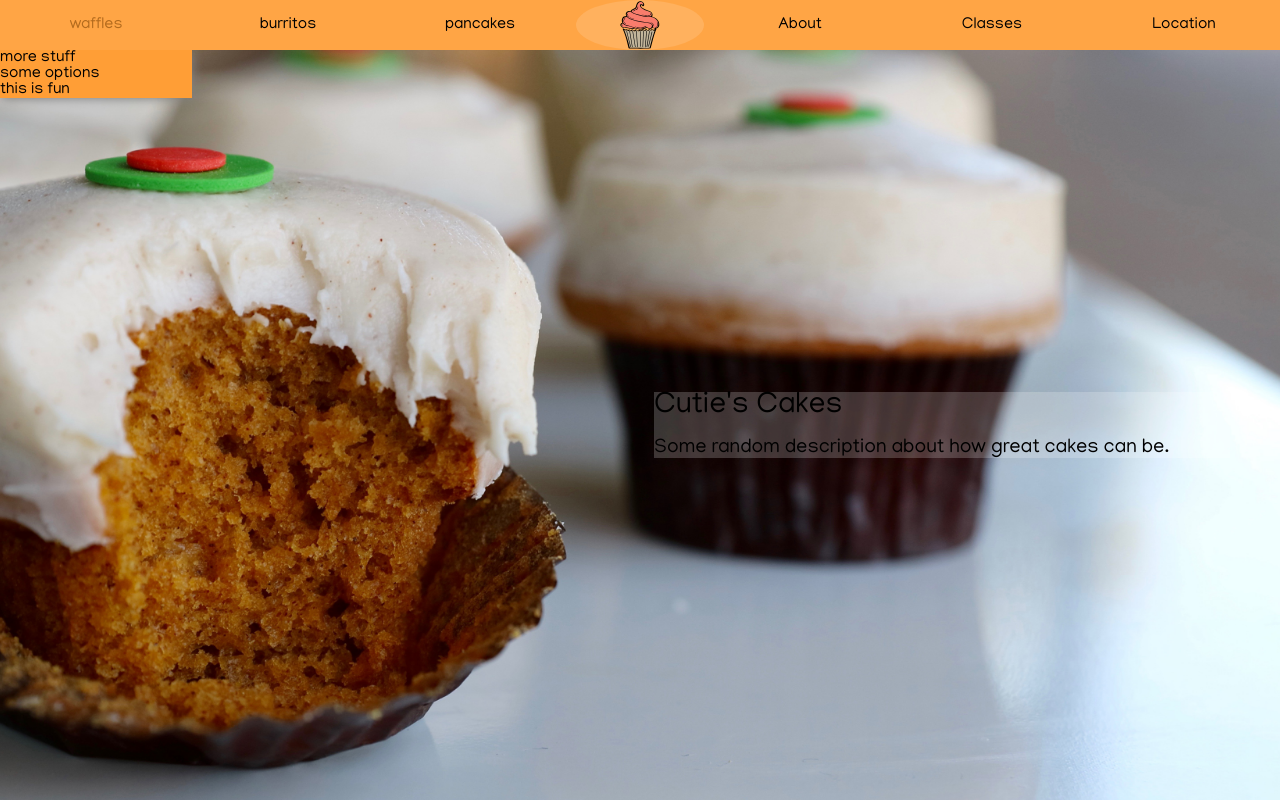
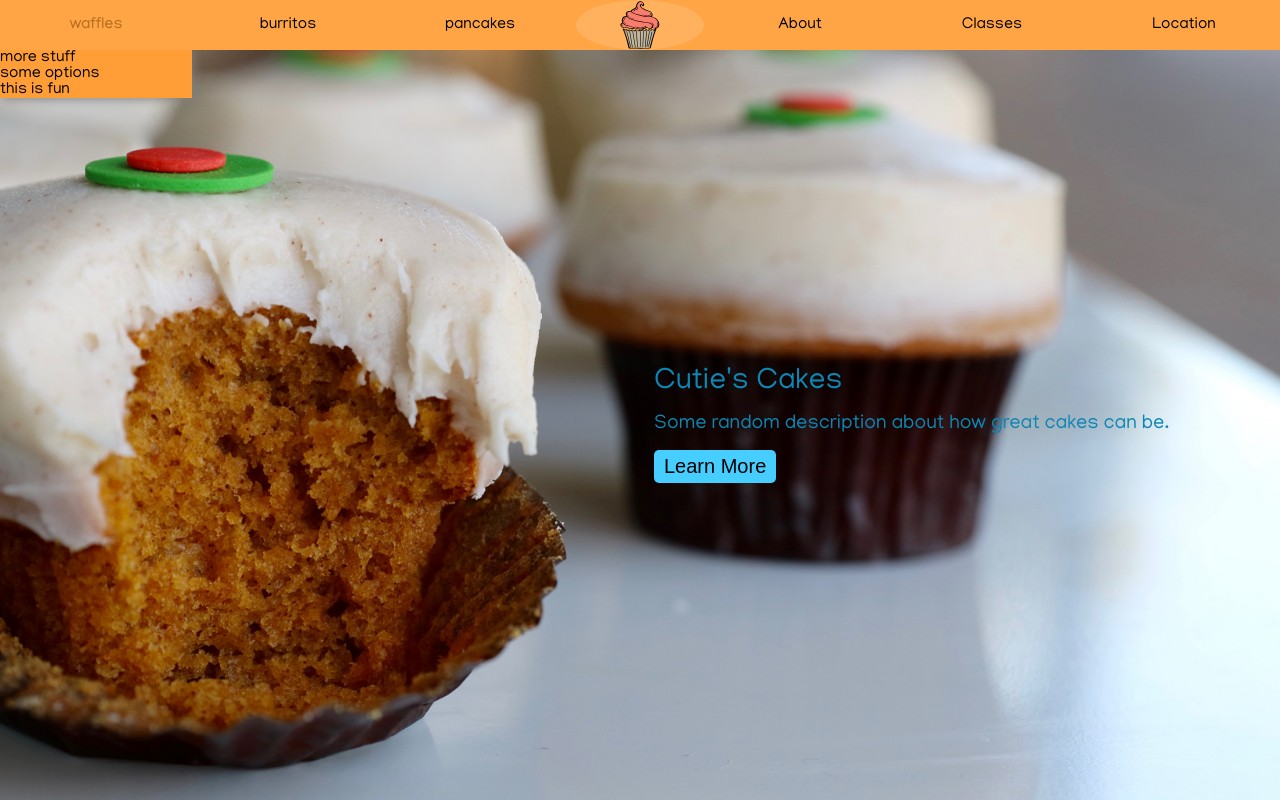
Before and after one commit to michaelmorrisg/cuties-cakes, a React (Create React App) app: page / in a window 1280 px wide. Built offline with nearby package versions, Linux system fonts and the light colour scheme.

Commit message:
working more on the banner and button

```diff
--- /dev/null
+++ b/src/Components/ButtonBuilder/ButtonBuilder.js
@@ -0,0 +1,21 @@
+import React, {Component} from 'react';
+
+class ButtonBuilder extends Component {
+
+    render(props) {
+        return (
+            <div>
+                <button
+                    className="button-main"
+                    style={{
+                        backgroundColor: `${this.props.buttonColor}`
+                    }}
+                >
+                    {this.props.buttonText}
+                </button>
+            </div>
+        )
+    }
+}
+
+export default ButtonBuilder;
--- a/src/Components/TitleDescriptionAction/TitleDescriptionAction.js
+++ b/src/Components/TitleDescriptionAction/TitleDescriptionAction.js
@@ -1,4 +1,5 @@
 import React, {Component} from 'react';
+import ButtonBuilder from '../ButtonBuilder/ButtonBuilder';
 
 class TitleDescriptionAction extends Component {
 
@@ -8,6 +9,11 @@ class TitleDescriptionAction extends Component {
                 <h1>Cutie's Cakes</h1>
                 <br/>
                 <h4>Some random description about how great cakes can be.</h4>
+                <br/>
+                <ButtonBuilder
+                    buttonText="Learn More"
+                    buttonColor="$secondary-accent"
+                />
             </div>
         )
     }
--- /dev/null
+++ b/src/styles/components/_ButtonBuilder.scss
@@ -0,0 +1,16 @@
+.button-main {
+    padding: 5px 10px;
+    border-radius: 5px;
+    font-size: 20px;
+    border: none;
+    cursor: pointer;
+    background-color: $secondary-accent;
+
+    &:hover {
+        background-color: lighten($secondary-accent, 10%);
+    }
+
+    &:active {
+        background-color: darken($secondary-accent, 10%);
+    }
+}
--- a/src/styles/components/_TitleDescriptionAction.scss
+++ b/src/styles/components/_TitleDescriptionAction.scss
@@ -1,8 +1,8 @@
 .title-description-action-main {
     width: 45%;
     word-wrap: normal;
-    background: rgba(255, 255, 255, 0.2);
     margin-right: 50px;
+    color: $secondary;
 
     h1 {
         font-size: 30px;
--- a/src/styles/main.scss
+++ b/src/styles/main.scss
@@ -6,6 +6,7 @@
 @import "components/NavItem";
 @import "components/BannerwithImage";
 @import "components/TitleDescriptionAction";
+@import "components/ButtonBuilder";
 
 body {
     font-family: 'Manjari', sans-serif;
```
